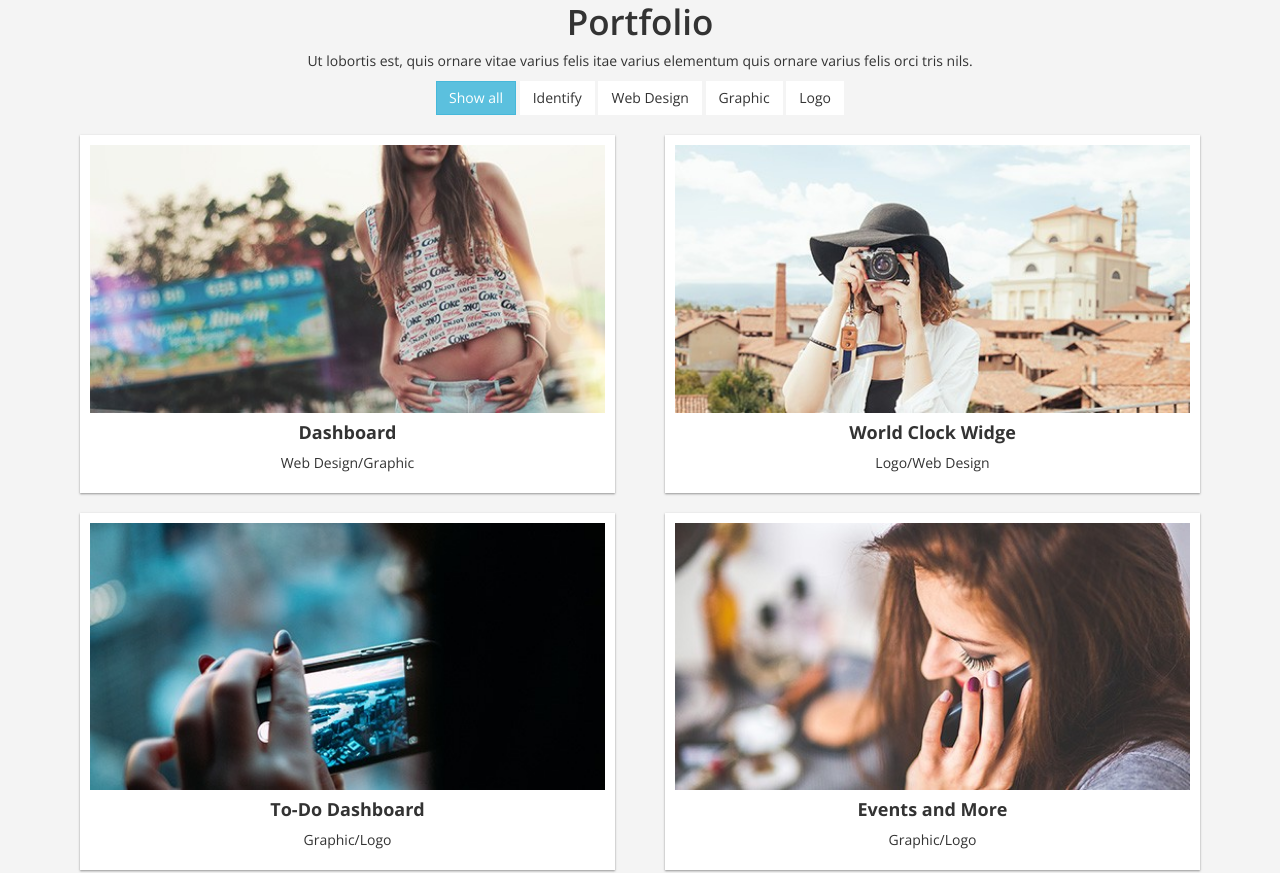
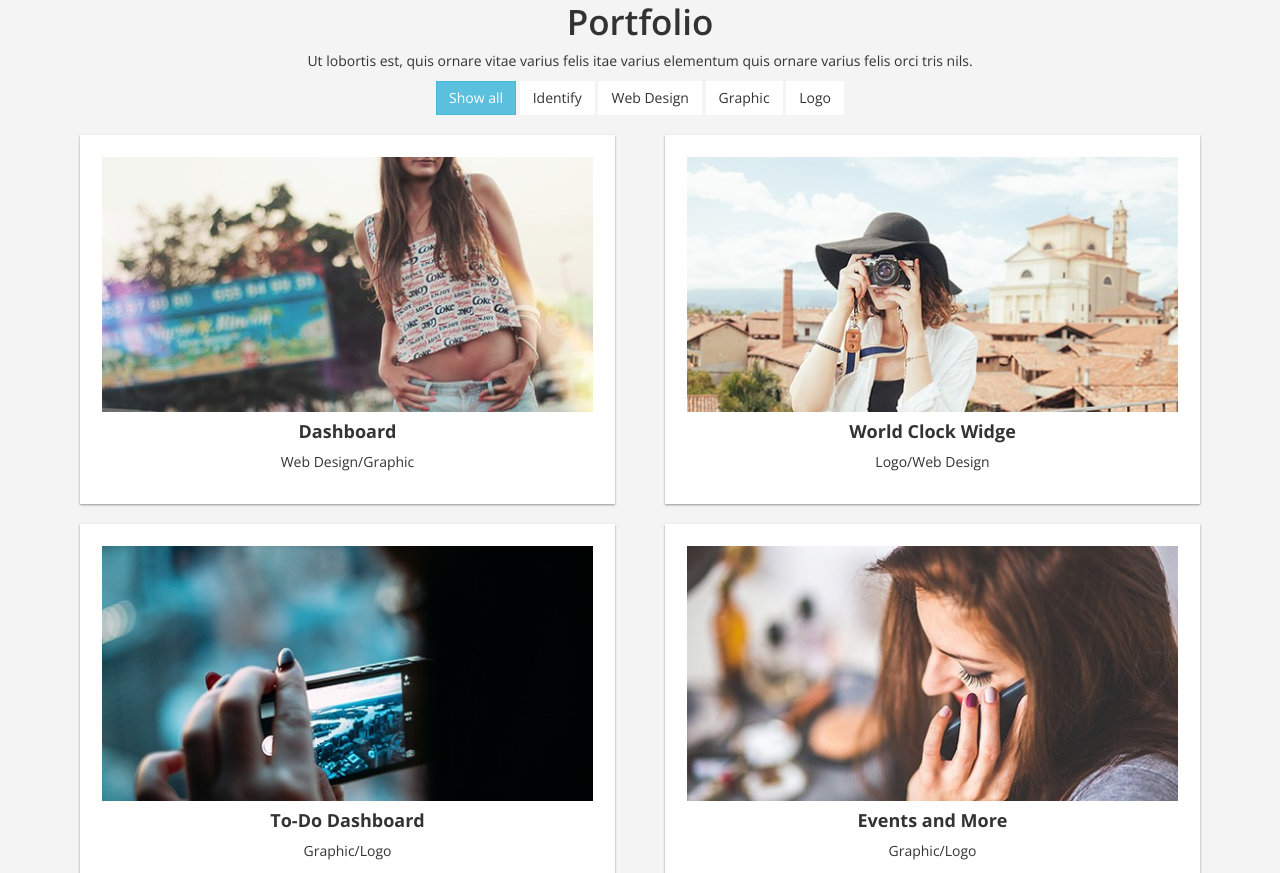
Before and after one commit to kttito/Primes, a plain HTML site: page index.html in a window 1280 px wide. Shown: the part 2353-3226 px from the top of the page. Drawn offline with nearby package versions, Linux system fonts and the light colour scheme; files whose address does not match are found by name.

Commit message:
efecto imagen

```diff
--- a/css/main.css
+++ b/css/main.css
@@ -154,7 +154,7 @@ h2.title-container{
 	background-color: #fff;
 	/*border: 1px solid #ccc;*/
 	margin: 10px;
-	padding: 10px;
+	padding: 22px;
 	-webkit-box-shadow: 0px 1px 2px 0px rgba(50, 50, 50, 0.5);
 	-moz-box-shadow:    0px 1px 2px 0px rgba(50, 50, 50, 0.5);
 	box-shadow:         0px 1px 2px 0px rgba(50, 50, 50, 0.5);
@@ -170,6 +170,21 @@ h2.title-container{
 }
 .content-portfolio .portfolio-item h4{
 	font-weight: bold;
+}
+
+.portfolio-item img{
+	-webkit-transition: all 0.6s ease; /* Safari and Chrome */
+    -moz-transition: all 0.6s ease; /* Firefox */
+    -ms-transition: all 0.6s ease; /* IE 9 */
+    -o-transition: all 0.6s ease; /* Opera */
+    transition: all 0.6s ease;
+}
+.portfolio-item:hover img {
+    -webkit-transform:scale(1.05); /* Safari and Chrome */
+    -moz-transform:scale(1.05); /* Firefox */
+    -ms-transform:scale(1.05); /* IE 9 */
+    -o-transform:scale(1.05); /* Opera */
+     transform:scale(1.05);
 }
 /*call to action*/
 .content-call{
```
